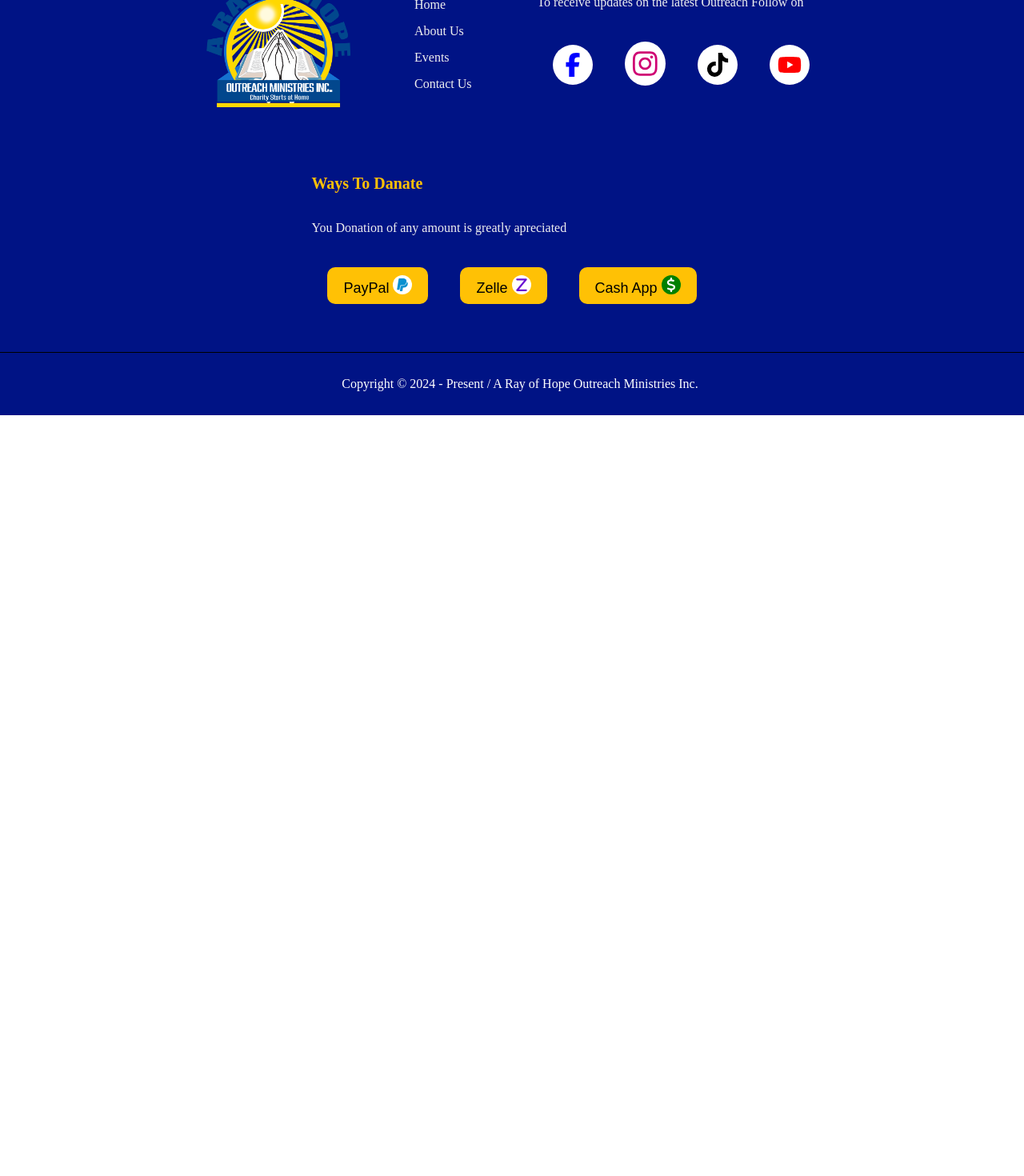
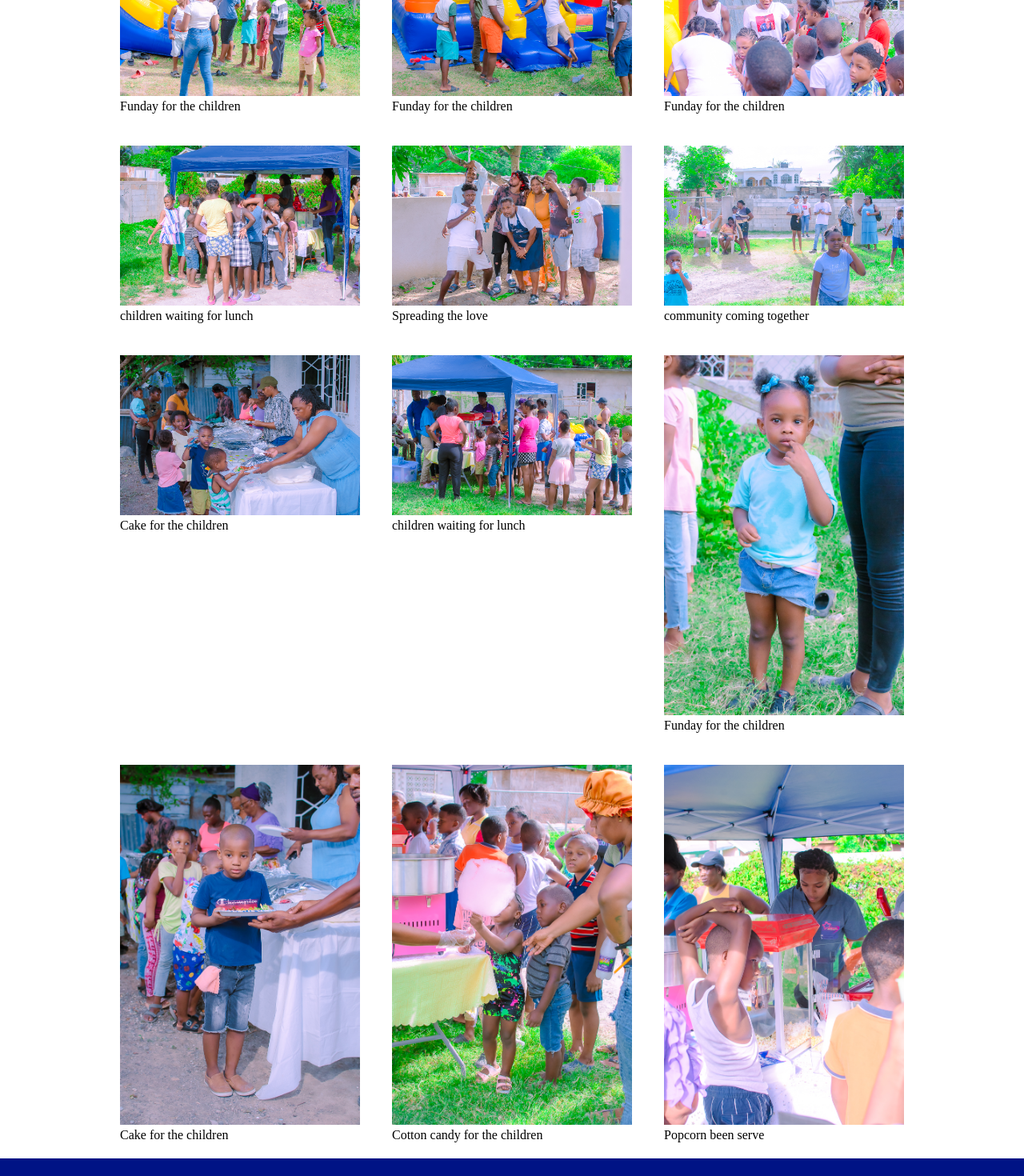
Before and after one commit to grant8827/A-Ray-of-Hope-Outreach-Ministries, a React (Create React App) app: page /events in a window 1280 px wide. Shown: the part 500-1970 px from the top of the page at 80% size. Before the commit the page ends 1019 px from the top, so only its background shows below. Built offline with nearby package versions, Linux system fonts and the light colour scheme.

Commit message:
our work page was edited

```diff
--- a/src/components/ComponentItems/DonateCards.jsx
+++ b/src/components/ComponentItems/DonateCards.jsx
@@ -8,7 +8,8 @@ function DonateCards(props) {
 <h3 style={{fontSize:'25px', margin:'20px'}}>{props.title}</h3>
 <p style={{ margin:'20px', color:'white'}}>{props.message}</p>
 <button style={{ margin:'20px'}}>{props.button}</button>
-
+<p style={{ margin:'20px', color:'white'}}>{props.email}</p>
+<p style={{ margin:'20px', color:'white'}}>{props.tel}</p>
        </div>
 
     </div>
--- a/src/components/header/Head.jsx
+++ b/src/components/header/Head.jsx
@@ -25,7 +25,7 @@ alignItems: 'center',
 }}>
         <h3 style={{fontSize:'30px', marginBottom:'20px'}}>Welcome to</h3>
        <h2 style={{fontSize:'50px', marginBottom:'20px'}}>A Ray of Hope Outreach Ministries inc </h2>
-       <p style={{color:'white', fontSize:'20px',  margin:'20PX' }}>And hope maketh not ashamed; because the love of God is shed abroad in our hearts by the Holy Ghost which is given unto us.</p>
+       <p style={{color:'white', fontSize:'20px',  margin:'20PX' }}>Romans 5:5 And hope maketh not ashamed; because the love of God is shed abroad in our hearts by the Holy Ghost which is given unto us.</p>
        <div style={{width:'100%', justifyContent:'center', textAlign:'center', }}> <Link to="/about" ><button style={{width:''}}>More Info</button></Link></div>
 
        </div>
--- a/src/components/homePage/Bottomgallery.jsx
+++ b/src/components/homePage/Bottomgallery.jsx
@@ -14,7 +14,7 @@ function Bottomgallery(props) {
 
         <div style={{alignItems:'center', textAlign:'center', margin:'30px'}}>
             <img style={{ width:'300PX', height:'300PX', borderRadius:'30%'}} src={image2} alt='G-Image'/>
-            <h3 style={{color:'#001385'}}>Feed the Children</h3>
+            <h3 style={{color:'#001385'}}>Feeding the Children</h3>
         </div>
 
         <div style={{alignItems:'center', textAlign:'center',  margin:'30px'}}>
--- /dev/null
+++ b/src/components/model/Datagallery.jsx
@@ -0,0 +1,15 @@
+import React from 'react'
+
+function Datagallery(props) {
+  return (
+    <div>
+      <div style={{margin:'20px'}}>
+        <img style={{width:'300px'}} src={props.imagedata}/>
+      <p>{props.gallerytext}</p>
+      </div>
+
+    </div>
+  )
+}
+
+export default Datagallery
--- a/src/components/pages/Donate.jsx
+++ b/src/components/pages/Donate.jsx
@@ -23,7 +23,7 @@ function Donate() {
     </div>
     <DonateCards title="PAYPAL" message="Click the link below to donate with paypal" button= {<Link to="/paypaldonate"><button>Paypal</button></Link>} />
     <DonateCards title="ZELLE" message="To donate with Zelle used the email below" button="arayofhopeoutreachmini@gmail.com "/>
-    <DonateCards title="CASHAPP" message="To donate with CashApp used the email below" button="arayofhopeoutreachmini@gmail.com "/>
+    <DonateCards title="Other Ways to Donate" message=" If those links are not apply to you contact us for more ways to donate" button={<Link style={{textDecoration:'none', color:'black'}} to="/contact">Contact</Link>} email="Email: arayofhopeoutreachmini@gmail.com" tel="Tell: 772-882-0086"/>
   </div>
   </div>
 
--- a/src/components/pages/Events.jsx
+++ b/src/components/pages/Events.jsx
@@ -1,7 +1,21 @@
 import React from 'react'
 import bgImage from '../assets/images/rohomimg11.jpg';
+import Datagallery from '../model/Datagallery';
+import image1 from '../assets/images/rohomimg11.jpg';
+import image2 from '../assets/images/rohomimg10.jpg';
+import image3 from '../assets/images/rohomimg12.jpg';
+import image4 from '../assets/images/rohomimgimg13.jpg';
+import image5 from '../assets/images/rohomimg14.jpg';
+import image6 from '../assets/images/rohomimg15.jpg';
+import image7 from '../assets/images/rohomimg16.jpg';
+import image8 from '../assets/images/rohomimg17.jpg';
+import image9 from '../assets/images/rohomimg18.jpg';
+import image10 from '../assets/images/rohomimg19.jpg';
+import image11 from '../assets/images/rohomimg20.jpg';
+import image12 from '../assets/images/rohomimg9.jpg';
 
 function Events() {
+
   return (
     <div style={{width:'100%', height:'100%',  justifyContent:'center'}}>
     <div style={{ width: "100%",
@@ -14,6 +28,20 @@ function Events() {
   backgroundImage: "url(" + bgImage + ")"}}>
 <h3 style={{textAlign:'center', position:'relative', top:'250px', fontSize:'35px' }}>Our Work</h3>
     </div>
+    <div style={{width:'100%', display:'flex', flexWrap:'wrap', justifyContent:'center'}}>
+    <Datagallery imagedata={image1} gallerytext="Funday for the children"/>
+    <Datagallery imagedata={image2} gallerytext="Funday for the children"/>
+    <Datagallery imagedata={image3} gallerytext="Funday for the children"/>
+    <Datagallery imagedata={image4} gallerytext="children waiting for lunch"/>
+    <Datagallery imagedata={image6} gallerytext="Spreading the love"/>
+    <Datagallery imagedata={image8} gallerytext="community coming together"/>
+    <Datagallery imagedata={image10} gallerytext="Cake for the children"/>
+    <Datagallery imagedata={image12} gallerytext="children waiting for lunch"/>
+    <Datagallery imagedata={image5} gallerytext="Funday for the children"/>
+    <Datagallery imagedata={image7} gallerytext="Cake for the children"/>
+    <Datagallery imagedata={image9} gallerytext="Cotton candy for the children"/>
+    <Datagallery imagedata={image11} gallerytext="Popcorn been serve"/>
+    </div>
 
   </div>
   )
--- a/src/components/styles.css
+++ b/src/components/styles.css
@@ -200,6 +200,9 @@ transition-delay: 0.3s;
   justify-Content: center;
   align-Items: center;
 }
+/* gallery image styles*/
+
+
 
 
   @media only screen and (max-width: 1100px) {
--- a/src/index.js
+++ b/src/index.js
@@ -1,6 +1,7 @@
 import React from 'react';
 import ReactDOM from 'react-dom/client';
 import './index.css';
+
 import App from './App';
 import reportWebVitals from './reportWebVitals';
 
```
Also changed, not shown: package.json (+9 -1 lines), src/components/ComponentItems/OurworkGaller.jsx (added, +75 -0 lines), src/logo.svg (deleted), 1 other file (tests, documents, lock files or other folders).
